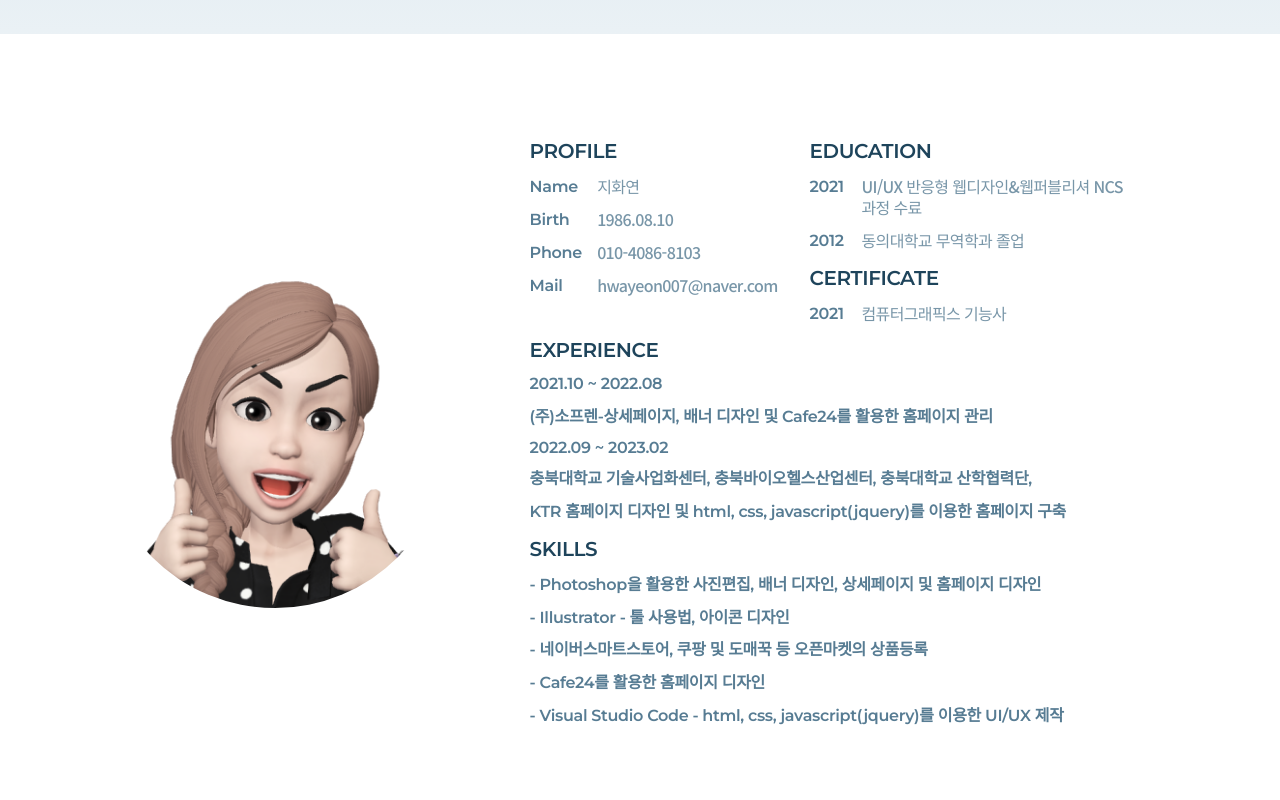
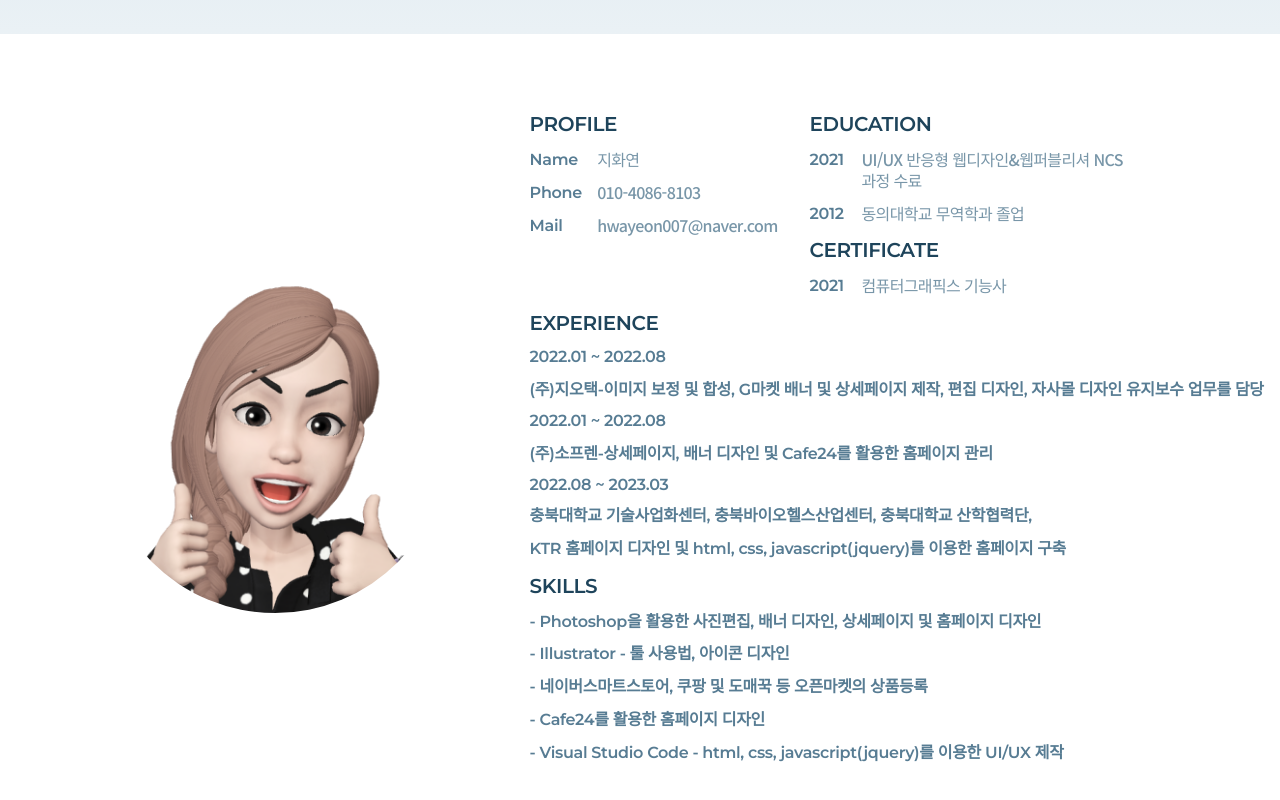
Before and after one commit to JiHwayeon/myspace, a plain HTML site: page index.html in a window 1280 px wide. Shown: the part 766-1566 px from the top of the page. Drawn offline with nearby package versions, Linux system fonts and the light colour scheme.

Commit message:
Update index.html

```diff
--- a/index.html
+++ b/index.html
@@ -65,10 +65,10 @@
                                 <p>Name</p>
                                 <p>지화연</p>
                             </li>
-                            <li>
+<!--                             <li>
                                 <p>Birth</p>
                                 <p>1986.08.10</p>
-                            </li>
+                            </li> -->
                             <li>
                                 <p>Phone</p>
                                 <p>010-4086-8103</p>
@@ -103,14 +103,18 @@
                         <h2>EXPERIENCE</h2>
                         <ul>
                             <li>
-
-                                <p> <span>2021.10 ~ 2022.08</span>
+                                <p> <span>2022.01 ~ 2022.08</span>
+                                    (주)지오택-이미지 보정 및 합성, G마켓 배너 및 상세페이지 제작, 편집 디자인, 자사몰 디자인 유지보수 업무를 담당
+                                </p>
+                            </li>
+                            <li>
+                                <p> <span>2022.01 ~ 2022.08</span>
                                     (주)소프렌-상세페이지, 배너 디자인 및 Cafe24를 활용한 홈페이지 관리
                                 </p>
                             </li>
                             <li>
 
-                                <p> <span>2022.09 ~ 2023.02</span>
+                                <p> <span>2022.08 ~ 2023.03</span>
                                     <span>충북대학교 기술사업화센터, 충북바이오헬스산업센터, 충북대학교 산학협력단,</span>
                                      KTR 홈페이지 디자인 및
                                     html, css, javascript(jquery)를 이용한 홈페이지 구축
```
